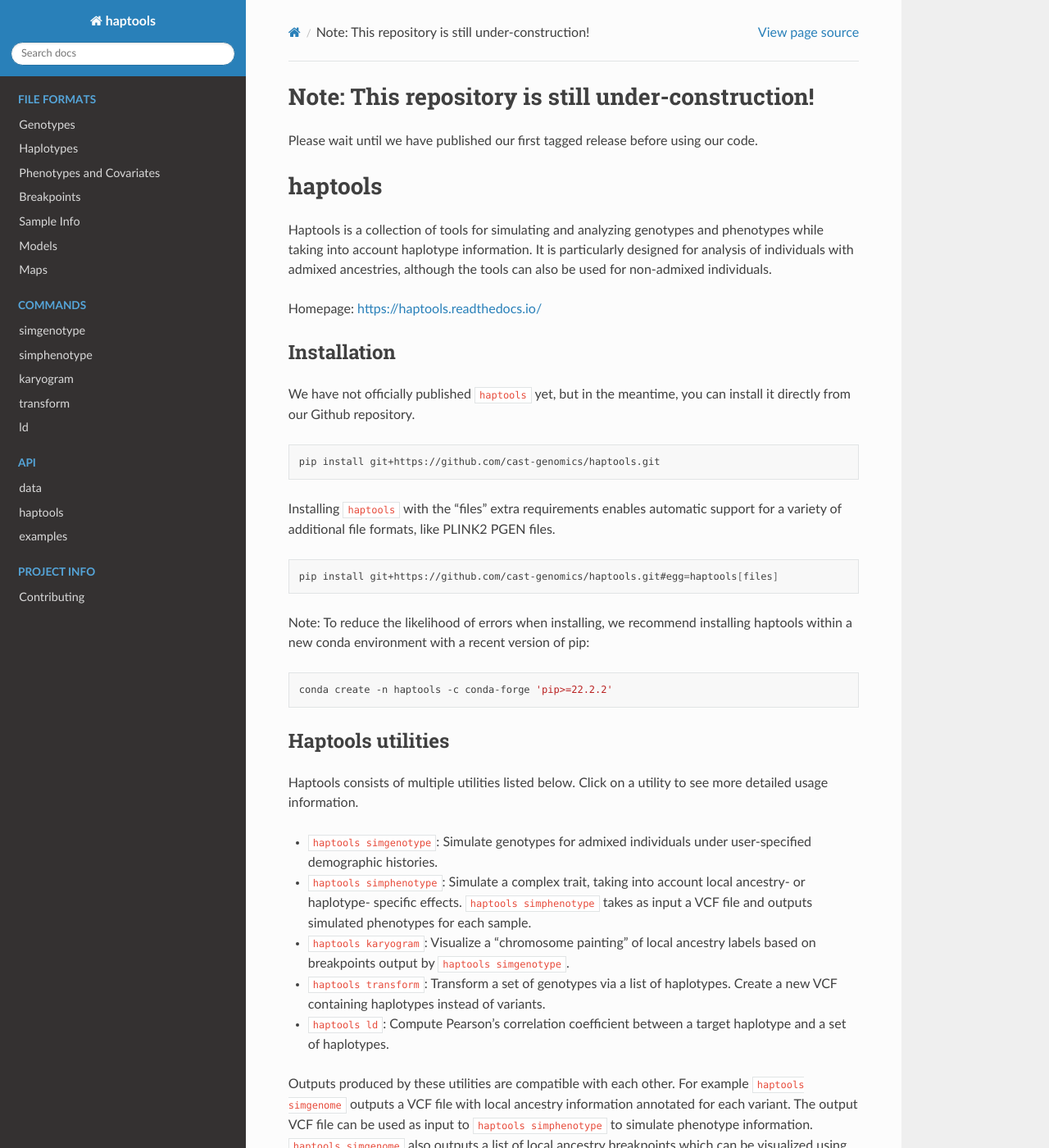
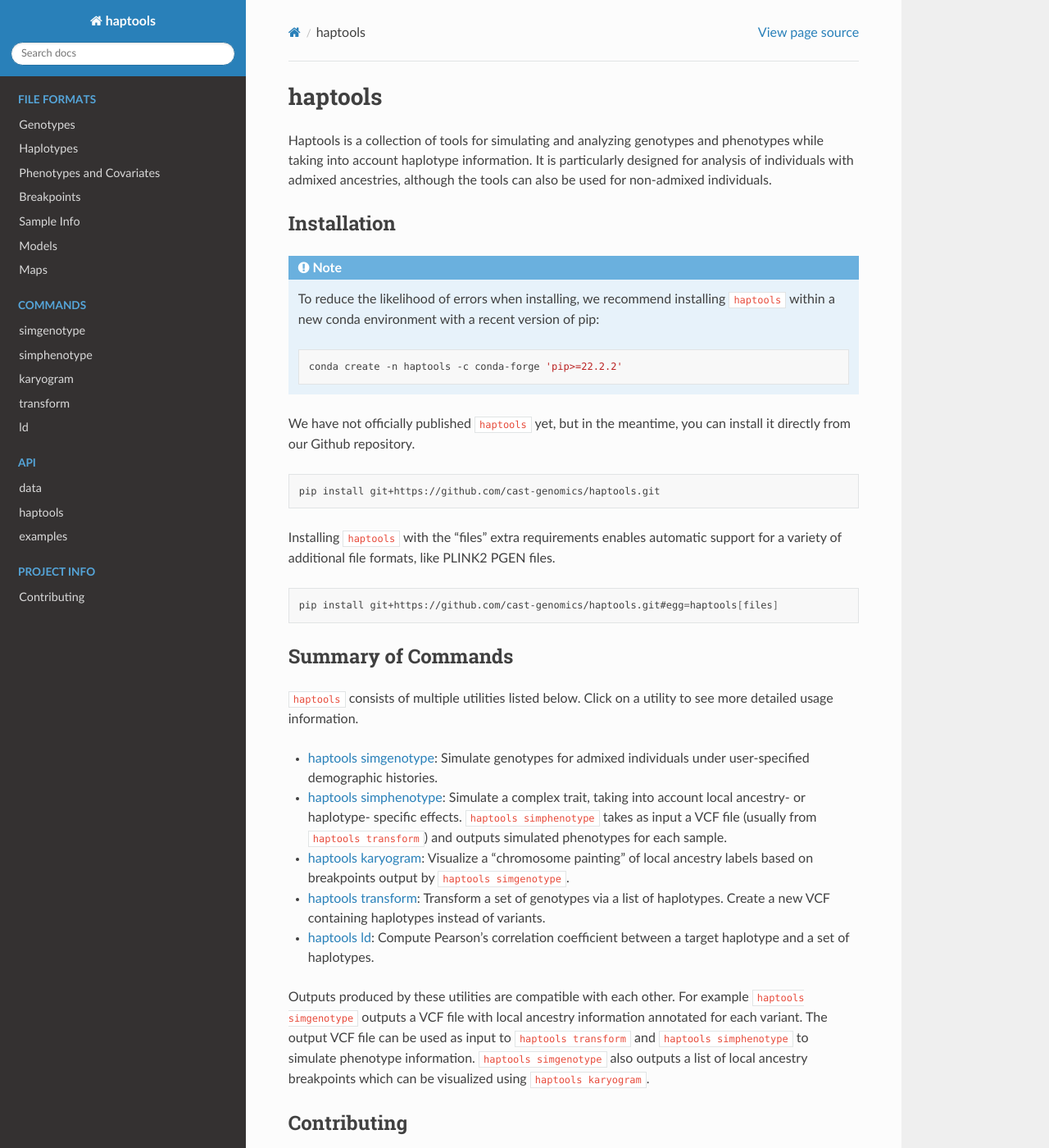
Before and after one commit to CAST-genomics/haptools, a Sphinx documentation site: the page built from docs/index.rst, in a window 1280 px wide and 1400 px high. Shown: the whole window at 82% size. Built offline with Sphinx 7.4.7 and the Read the Docs theme 2.0.0, drawn with Linux system fonts in a browser that asks for light colours; some of the changed lines change nothing that is shown; some of the changed text lies outside the part shown.

Commit message:
move README to rst within docs

````diff
--- a/README.md
+++ b/README.md
@@ -7,41 +7,4 @@
 
 Homepage: [https://haptools.readthedocs.io/](https://haptools.readthedocs.io/)
 
-## Installation
-
-We have not officially published `haptools` yet, but in the meantime, you can install it directly from our Github repository.
-```bash
-pip install git+https://github.com/cast-genomics/haptools.git
-```
-Installing `haptools` with the "files" extra requirements enables automatic support for a variety of additional file formats, like PLINK2 PGEN files.
-```bash
-pip install git+https://github.com/cast-genomics/haptools.git#egg=haptools[files]
-```
-
-Note: To reduce the likelihood of errors when installing, we recommend installing haptools within a new conda environment with a recent version of pip:
-```bash
-conda create -n haptools -c conda-forge 'pip>=22.2.2'
-```
-
-## Haptools utilities
-
-Haptools consists of multiple utilities listed below. Click on a utility to see more detailed usage information.
-
-* [`haptools simgenotype`](https://haptools.readthedocs.io/en/latest/commands/simgenotype.html): Simulate genotypes for admixed individuals under user-specified demographic histories.
-
-* [`haptools simphenotype`](https://haptools.readthedocs.io/en/latest/commands/simphenotype.html): Simulate a complex trait, taking into account local ancestry- or haplotype- specific effects. `haptools simphenotype` takes as input a VCF file and outputs simulated phenotypes for each sample.
-
-* [`haptools karyogram`](https://haptools.readthedocs.io/en/latest/commands/karyogram.html): Visualize a "chromosome painting" of local ancestry labels based on breakpoints output by `haptools simgenotype`.
-
-* [`haptools transform`](https://haptools.readthedocs.io/en/latest/commands/transform.html): Transform a set of genotypes via a list of haplotypes. Create a new VCF containing haplotypes instead of variants.
-
-* [`haptools ld`](https://haptools.readthedocs.io/en/latest/commands/ld.html): Compute Pearson's correlation coefficient between a target haplotype and a set of haplotypes.
-
-Outputs produced by these utilities are compatible with each other. For example
-`haptools simgenome` outputs a VCF file with local ancestry information annotated for each variant. The output VCF file can be used as input to `haptools simphenotype` to simulate phenotype information. `haptools simgenome` also outputs a list of local ancestry breakpoints which can be visualized using `haptools karyogram`.
-
-## Contributing
-
-We gladly welcome any contributions to `haptools`!
-
-Please read [our contribution guidelines](https://haptools.readthedocs.io/en/latest/project_info/contributing.html) and then submit a [Github issue](https://github.com/cast-genomics/haptools/issues).
+Visit our homepage for installation and usage instructions.
--- a/docs/index.rst
+++ b/docs/index.rst
@@ -1,7 +1,56 @@
 .. _manual-main:
 
-.. include:: ../README.md
-   :parser: myst_parser.sphinx_
+haptools
+========
+
+Haptools is a collection of tools for simulating and analyzing genotypes and phenotypes while taking into account haplotype information. It is particularly designed for analysis of individuals with admixed ancestries, although the tools can also be used for non-admixed individuals.
+
+Installation
+~~~~~~~~~~~~
+.. note::
+   To reduce the likelihood of errors when installing, we recommend installing ``haptools`` within a new conda environment with a recent version of pip:
+
+   .. code-block:: bash
+
+      conda create -n haptools -c conda-forge 'pip>=22.2.2'
+
+We have not officially published ``haptools`` yet, but in the meantime, you can install it directly from our Github repository.
+
+.. code-block:: bash
+
+   pip install git+https://github.com/cast-genomics/haptools.git
+
+Installing ``haptools`` with the "files" extra requirements enables automatic support for a variety of additional file formats, like PLINK2 PGEN files.
+
+.. code-block:: bash
+
+   pip install git+https://github.com/cast-genomics/haptools.git#egg=haptools[files]
+
+Summary of Commands
+~~~~~~~~~~~~~~~~~~~
+
+``haptools`` consists of multiple utilities listed below. Click on a utility to see more detailed usage information.
+
+* `haptools simgenotype </commands/simgenotype>`_: Simulate genotypes for admixed individuals under user-specified demographic histories.
+
+* `haptools simphenotype </commands/simphenotype>`_: Simulate a complex trait, taking into account local ancestry- or haplotype- specific effects. ``haptools simphenotype`` takes as input a VCF file (usually from ``haptools transform``) and outputs simulated phenotypes for each sample.
+
+* `haptools karyogram </commands/karyogram>`_: Visualize a "chromosome painting" of local ancestry labels based on breakpoints output by ``haptools simgenotype``.
+
+* `haptools transform </commands/transform>`_: Transform a set of genotypes via a list of haplotypes. Create a new VCF containing haplotypes instead of variants.
+
+* `haptools ld </commands/ld>`_: Compute Pearson's correlation coefficient between a target haplotype and a set of haplotypes.
+
+Outputs produced by these utilities are compatible with each other.
+For example ``haptools simgenotype`` outputs a VCF file with local ancestry information annotated for each variant. The output VCF file can be used as input to ``haptools transform`` and ``haptools simphenotype`` to simulate phenotype information. ``haptools simgenotype`` also outputs a list of local ancestry breakpoints which can be visualized using ``haptools karyogram``.
+
+Contributing
+~~~~~~~~~~~~
+
+We gladly welcome any contributions to ``haptools``!
+
+Please read our :doc:`contribution guidelines </project_info/contributing>` and then submit a `Github issue <https://github.com/cast-genomics/haptools/issues>`_.
+
 
 .. toctree::
    :caption: File Formats
````
